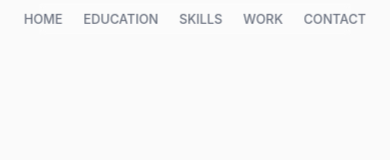
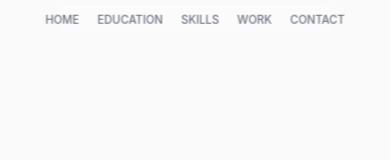
Before and after one commit to dettloffd/portfolio-site, a React (Create React App) app: page / in a window 390 px wide. Shown: the top 160 px of the page. Built offline with nearby package versions, Linux system fonts and the light colour scheme.

Commit message:
Minor adjustments to navbar resizing on scroll on mobile

```diff
--- a/src/components/Navbar/Navbar.scss
+++ b/src/components/Navbar/Navbar.scss
@@ -20,7 +20,7 @@
         transition: all .3s;
 
         @include respond.respond(phone){
-            transform: scale(.8);
+            transform: scale(.7);
             padding: 0px;
 
         }
@@ -60,6 +60,10 @@
                 transform: scale(.8);
                 margin: 0 1px;
 
+                @include respond.respond(phone){
+                    transform: scale(.8);
+                }
+
             }
         }
 
```
